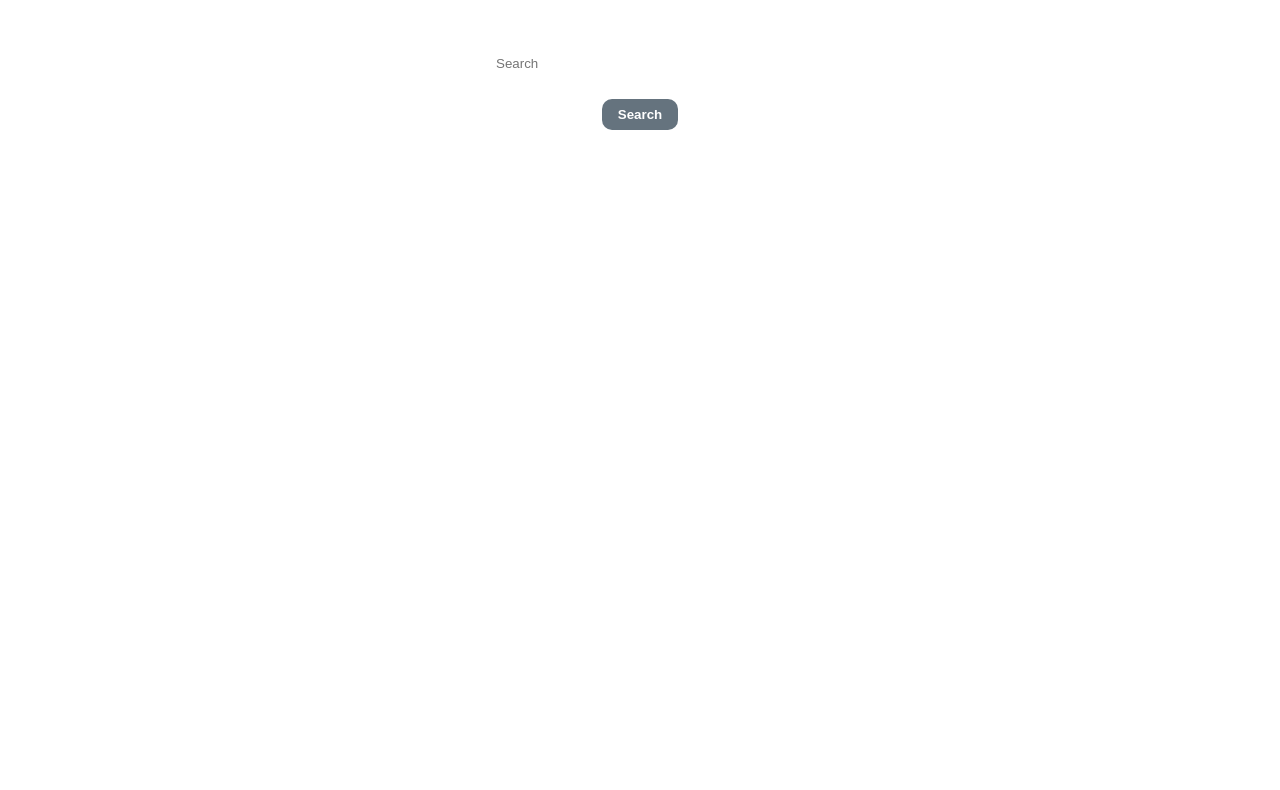
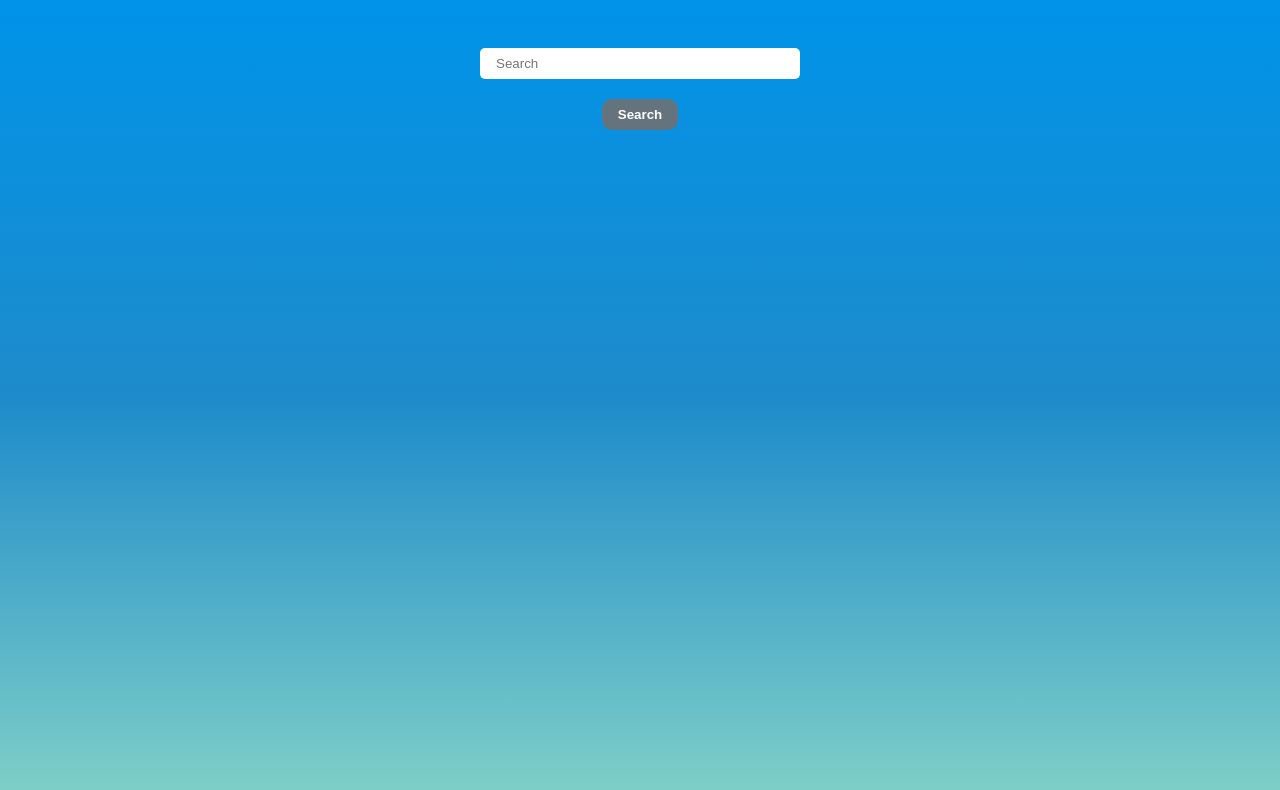
Before and after one commit to corentinIstace/weather-app, a React (Create React App) app: page / in a window 1280 px wide. Shown: the top 790 px of the page. Built offline with nearby package versions, Linux system fonts and the light colour scheme.

Commit message:
change background and design the page

```diff
--- a/src/containers/weather.js
+++ b/src/containers/weather.js
@@ -52,10 +52,13 @@ export const Weather = () => {
     )
 }
 const Container = styled.div`
-  color: white;
-  height: 100vh;
-  width: 100vw;
-  padding: 0em 6rem;
+    background-color: #0093E9;
+    background-image: linear-gradient(180deg, #0093E9 0%, #1e8bca 50%, #80D0C7 100%);
+    color: white;
+    width: 100vw;
+    min-width: 100%;
+    min-height: 100vh;
+    padding: 0em 3rem;
 `;
 const ShowCity = styled.div`
     text-align: center;
```
